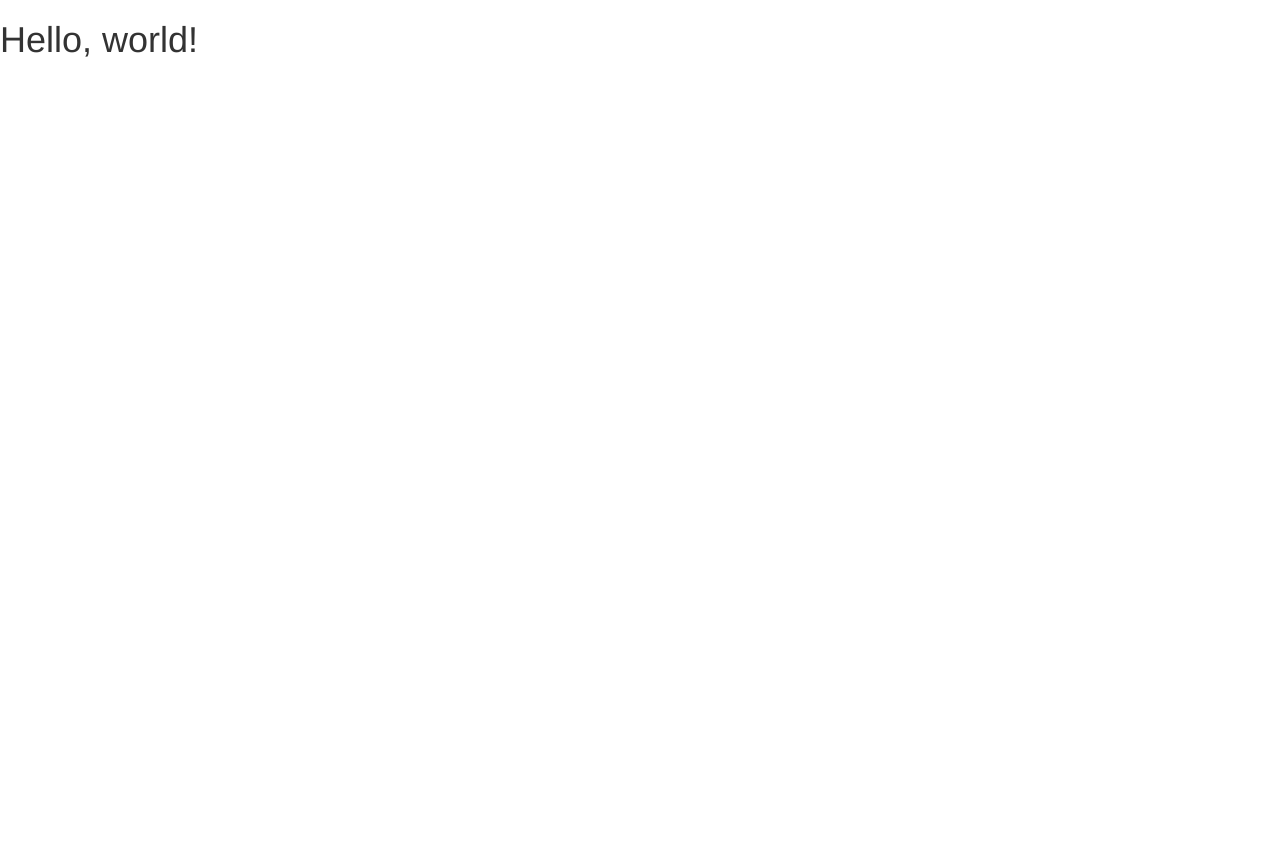
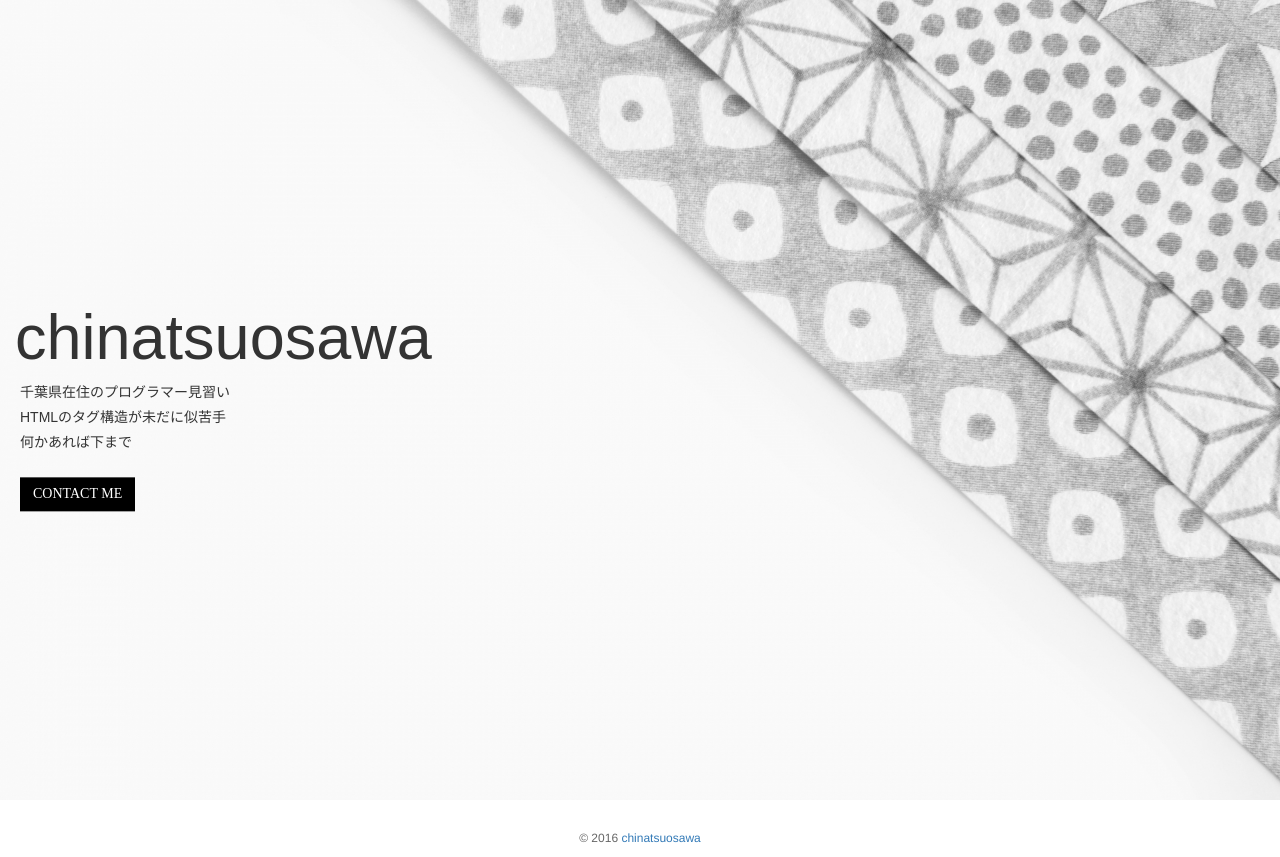
Before and after one commit to chinatsuosawa/chinatsuosawa.github.io, a plain HTML site: page index.html in a window 1280 px wide. Before the commit the page ends 800 px from the top, so only its background shows below. Drawn offline with nearby package versions, Linux system fonts and the light colour scheme.

Commit message:
change files

```diff
--- /dev/null
+++ b/index.css
@@ -0,0 +1,106 @@
+/******************************
+
+   index.css
+   create : 2016/09/23
+            c.osawa
+   update :
+
+   ポートフォリオページ
+   https://chinatsuosawa.github.io/
+
+   index.html用cssファイル
+
+ ******************************/
+
+/*************************
+  .jumbotron-extend
+
+  position: 相対位置で配置
+  height: 画面最大
+  min-height： 最小高さ200px
+  background： 背景画像 設定
+  background-size： 画面サイズに画像サイズを合わせる
+
+ *************************/
+.jumbotron-extend {
+    position: relative;
+    height: 100vh;
+    min-height: 200px;
+    background: url(./img/background.jpg) no-repeat center center;
+    background-size: cover;
+}
+
+/*************************
+  .jumbotron-container
+
+  position: 相対位置で配置
+  top: 50%;
+  transform: translateY(-50%);
+
+ *************************/
+.jumbotron-container {
+    position: relative;
+    top: 50%;
+    transform: translateY(-50%);
+}
+
+/*************************
+  .header-name
+
+  margin-bottom: 内側余白 下10px;
+  font-family:
+
+ *************************/
+.header-name{
+    margin-bottom: 10px;
+    font-family: "メイリオ", Meiryo, "ヒラギノ角ゴ Pro W3", "Hiragino Kaku Gothic Pro", sans-serif;
+}
+
+/*************************
+  .container-fluid p
+
+  font-size: 14px;
+  margin: 外側余白 上右0 下左5px
+  padding: 内側余白 上下左右0
+  font-family:
+
+ *************************/
+.container-fluid p{
+    font-size: 14px;
+    margin: 0 0 5px 5px;
+    padding: 0px;
+    font-family: "メイリオ", Meiryo, "ヒラギノ角ゴ Pro W3", "Hiragino Kaku Gothic Pro", sans-serif;
+}
+
+
+.btn-black {
+    border-radius: 0;
+    background-color: #000;
+    color: #fff;
+    font-family: 'Avenir', serif;
+}
+
+.btn-black:hover {
+     background-color: #ccc;
+     color: #fff;
+}
+
+
+
+/*************************
+  footer
+
+  margin: 外側余白 上下左右0
+  padding: 内側余白 上下左右0
+  font-size: 12px
+  text-align: 文字位置 中央
+  color:  文字色 設定
+
+ *************************/
+footer {
+  margin: 0;
+  padding: 0;
+  font-size: 12px;
+  text-align: center;
+  color: #666;
+}
--- a/index.html
+++ b/index.html
@@ -4,15 +4,39 @@
     <meta charset="utf-8">
     <meta http-equiv="X-UA-Compatible" content="IE=edge">
     <meta name="viewport" content="width=device-width, initial-scale=1">
-    <title>Bootstrap Sample</title>
-    <!-- BootstrapのCSS読み込み -->
+
+    <title>chinatsuosawa / Portfolio</title>
+    <!-- Bootstrap CSS -->
     <link rel="stylesheet" href="//maxcdn.bootstrapcdn.com/bootstrap/3.3.5/css/bootstrap.min.css">
-    <!-- jQuery読み込み -->
+    <!-- jQuery -->
     <script src="//ajax.googleapis.com/ajax/libs/jquery/1.11.3/jquery.min.js"></script>
-    <!-- BootstrapのJS読み込み -->
+    <!-- Bootstrap JS -->
     <script src="//maxcdn.bootstrapcdn.com/bootstrap/3.3.5/js/bootstrap.min.js"></script>
+    <!-- index.css -->
+    <link rel="stylesheet" href="index.css">
   </head>
+
   <body>
-    <h1>Hello, world!</h1>
+    <!-- header -->
+    <header>
+      <div class="jumbotron jumbotron-extend">
+        <div class="container-fluid jumbotron-container">
+          <h1 class="header-name">chinatsuosawa</h1>
+          <p>千葉県在住のプログラマー見習い</p>
+          <p>HTMLのタグ構造が未だに似苦手</p>
+          <p>何かあれば下まで</p>
+        　<p><a class="btn btn-black" href="#" role="button">CONTACT ME</a></p>
+        </div>
+      </div>
+    </header>
+
+    <!-- main -->
+    <div class="">
+
+    </div>
+    <!-- footer -->
+    <footer>
+      <p>&copy; 2016 <a href="https://chinatsuosawa.github.io/">chinatsuosawa</a></p>
+    </footer>
   </body>
 </html>
```
Also changed, not shown: img/background.jpg (added).
